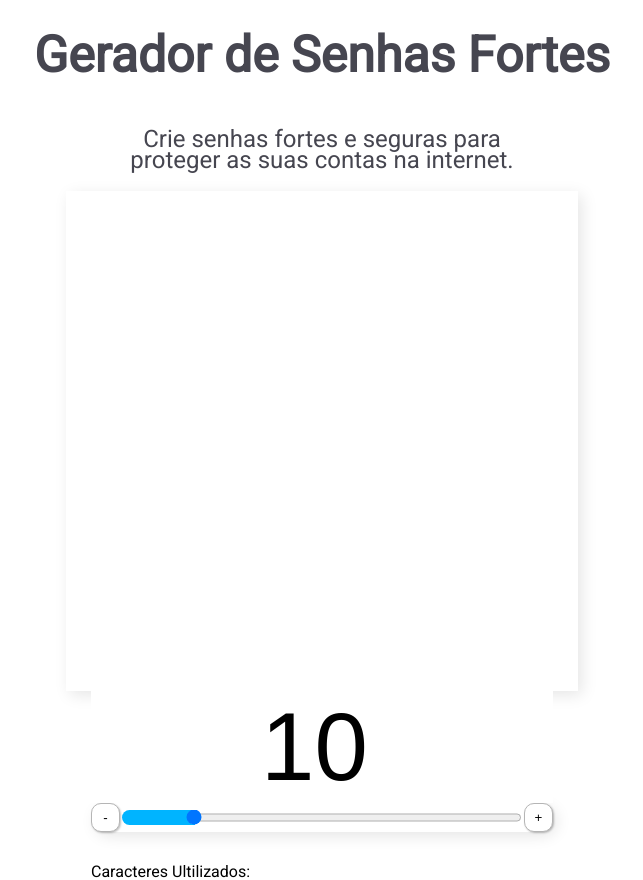
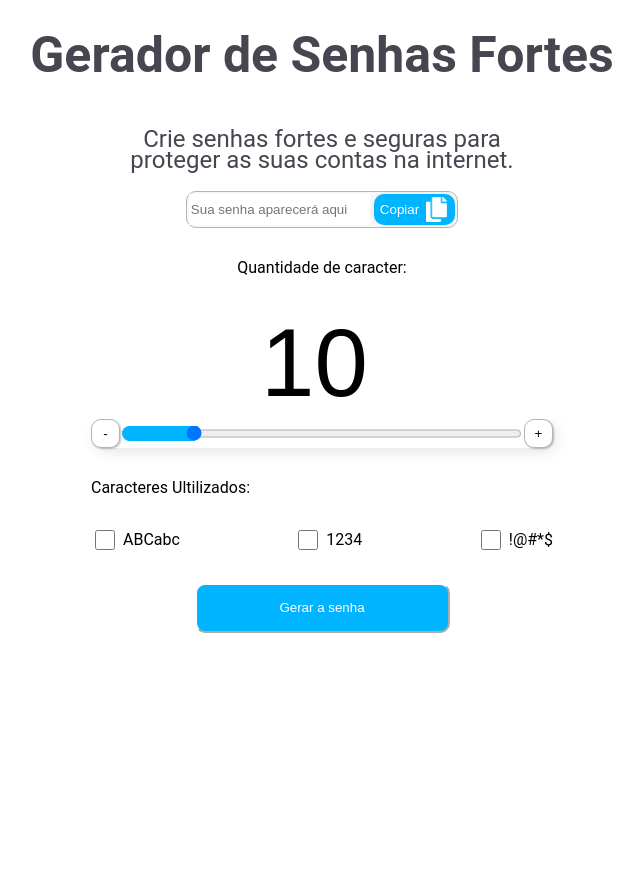
Before and after one commit to mateusbertolo/gerador-senhas, a PHP site: page / in a window 1280 px wide. Shown: the part 70-950 px from the top of the page, without its empty margins (318-961 px from the left). After the commit the page ends 703 px from the top, so only its background shows below. Run offline with PHP 8.4, Linux system fonts and the light colour scheme.

Commit message:
Update index.php

```diff
--- a/index.php
+++ b/index.php
@@ -6,9 +6,6 @@
     <meta name="viewport" content="width=device-width, initial-scale=1.0">
     <link rel="stylesheet" href="style.css">
     <title>eClientTools</title>
-    <link rel="preconnect" href="https://fonts.googleapis.com">
-<link rel="preconnect" href="https://fonts.gstatic.com" crossorigin>
-<link href="https://fonts.googleapis.com/css2?family=Roboto&display=swap" rel="stylesheet">
 </head>
 <body>
     <div id="header">
@@ -27,13 +24,14 @@
         <div .class="subtitulo">
             <h2>Crie senhas fortes e seguras para <br> proteger as suas contas na internet.</h2>
         </div>
-                    <div id="card-body">
+                    <div class="card-body">
 
                         <form id="geradorform" class="form">
-
-                                <!-- <h3 class="password-display" id="displaysenha">Sua senha aparecerá aqui<h3> -->
-
-
+                                <div id="senhacontainer">
+                                    <input class="form-control" id="displaysenha" readonly placeholder="Sua senha aparecerá aqui"><button class="botaocopy" onclick="copyfunc()"><label>Copiar</label><img src="Vector (1).png" alt=""></button>
+                                </div>
+                                <div class="labelcar">
+                                    <label for="quantidadenumeros">Quantidade de caracter:</label>
                                 </div>
                                     <div class="caracter">
                                     <div id="rangeValue"><input type="number" readonly class="form-control" min="8" max="20" value="10" id="demo3"></div>
```
